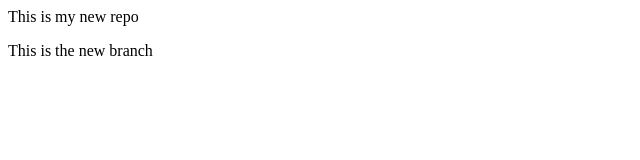
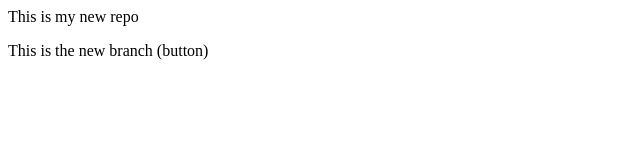
Before and after one commit to rsharma0406/localRepo, a plain HTML site: page index.html in a window 1280 px wide. Shown: the full height of the page, 0-640 px from the left. Drawn offline with Linux system fonts and the light colour scheme.

Commit message:
Added some features

```diff
--- a/index.html
+++ b/index.html
@@ -2,5 +2,5 @@
     This is my new repo
 </p>
 <p>
-    This is the new branch
+    This is the new branch (button)
 </p>
```
